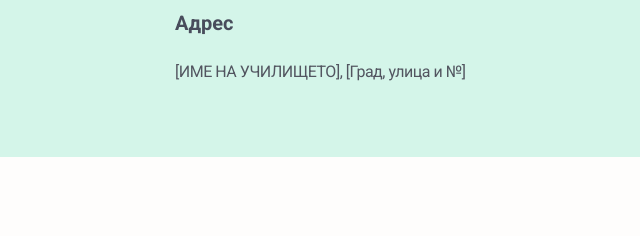
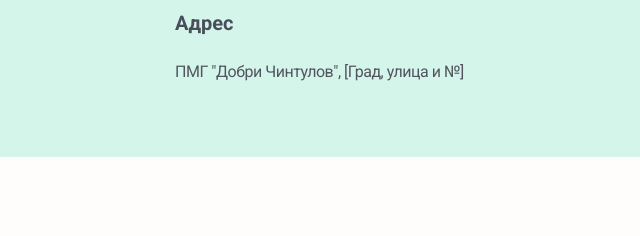
Before and after one commit to borislavaivanova/eco-club, a plain HTML site: page contact_us.html in a window 1280 px wide. Shown: the part 474-710 px from the top of the page, 485-1125 px from the left. Drawn offline with Linux system fonts and the light colour scheme; grey boxes are pictures that could not be loaded.

Commit message:
add school name

```diff
--- a/contact_us.html
+++ b/contact_us.html
@@ -50,7 +50,7 @@
                 </p>
                 <h4 class="contant-title">Адрес</h4>
                 <p class="hero-about-desc">
-                    [ИМЕ НА УЧИЛИЩЕТО], [Град, улица и №]
+                    ПМГ "Добри Чинтулов", [Град, улица и №]
                 </p>
             </div>
         </section>
```
